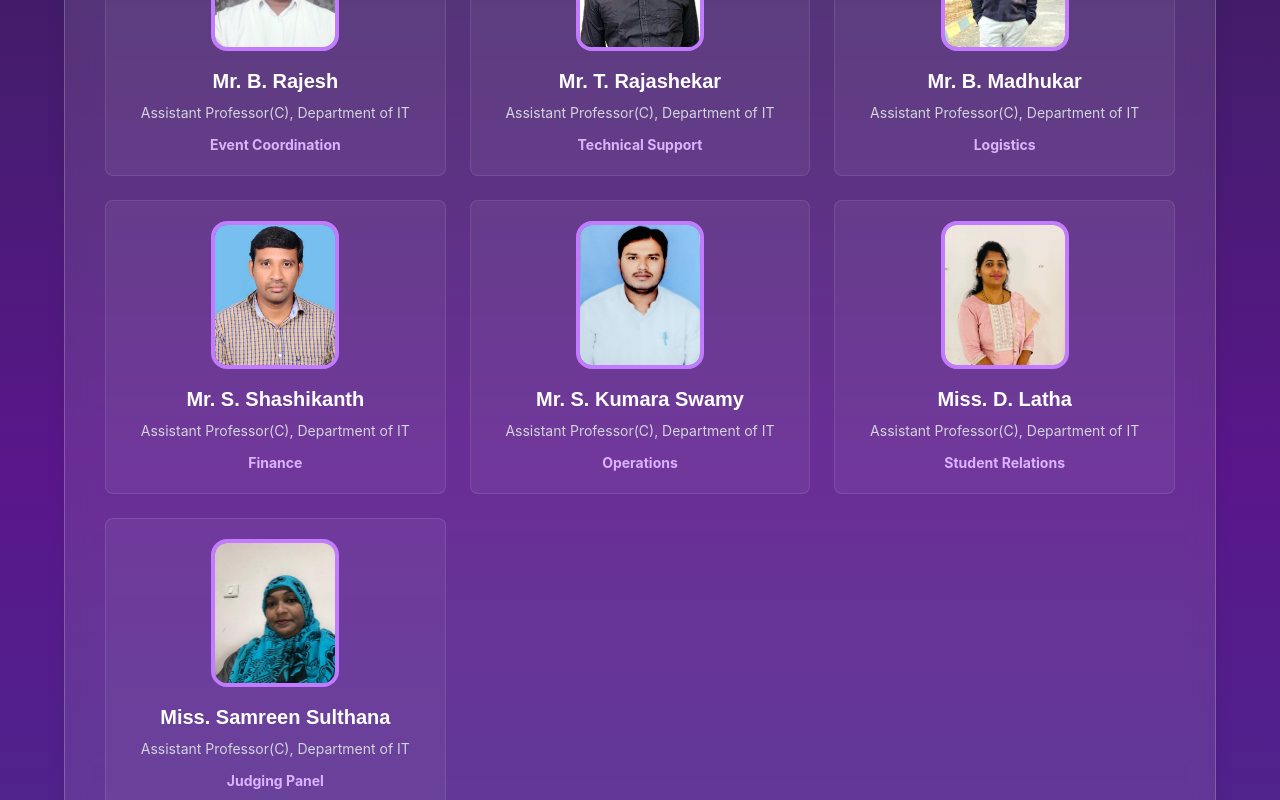
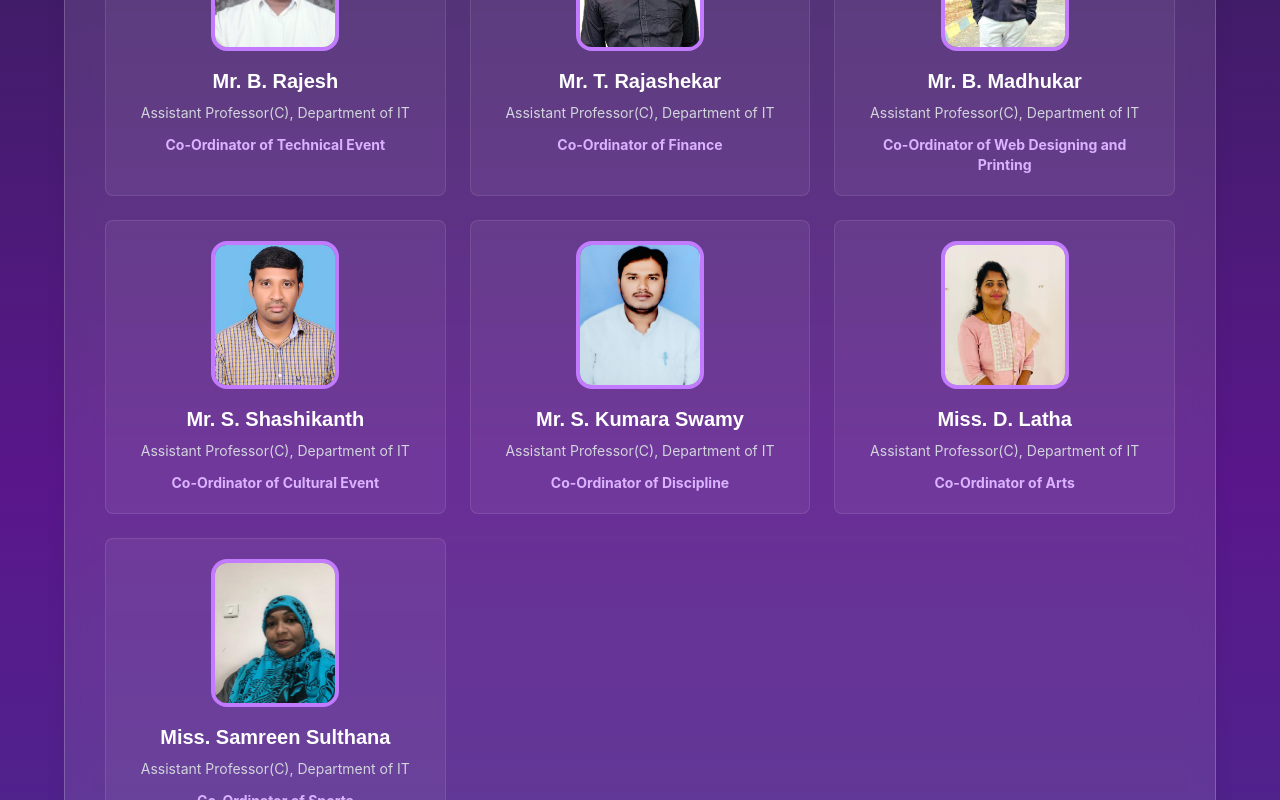
Before and after one commit to VaidyaPranav/cezarfrountend, a React (Vite) app: page / in a window 1280 px wide. Shown: the part 1060-1860 px from the top of the page. Built offline with nearby package versions, Linux system fonts and the light colour scheme; no server answers.

Commit message:
change in frounted

```diff
--- a/src/pages/logo..jsx
+++ b/src/pages/logo..jsx
@@ -42,13 +42,13 @@ export default function About() {
                                     <h2 className="text-2xl sm:text-3xl lg:text-4xl font-bold mb-8 sm:mb-10">Faculty Coordinators</h2>
                                     <div className="grid grid-cols-1 sm:grid-cols-2 lg:grid-cols-3 gap-4 sm:gap-6">
                                         {[
-                                            { name: "Mr. B. Rajesh", role: "Assistant Professor(C), Department of IT", responsibility: "Event Coordination", image: "rajesh .jpg" },
-                                            { name: "Mr. T. Rajashekar", role: "Assistant Professor(C), Department of IT", responsibility: "Technical Support", image: "rajashekar.jpeg" },
-                                            { name: "Mr. B. Madhukar", role: "Assistant Professor(C), Department of IT", responsibility: "Logistics", image: "madhukar sir.jpg" },
-                                            { name: "Mr. S. Shashikanth", role: "Assistant Professor(C), Department of IT", responsibility: "Finance", image: "shashikanthsir.jpg" },
-                                            { name: "Mr. S. Kumara Swamy", role: "Assistant Professor(C), Department of IT", responsibility: "Operations", image: "kumarsir.jpg" },
-                                            { name: "Miss. D. Latha", role: "Assistant Professor(C), Department of IT", responsibility: "Student Relations", image: "latha mam.jpg" },
-                                            { name: "Miss. Samreen Sulthana", role: "Assistant Professor(C), Department of IT", responsibility: "Judging Panel", image: "samreen mam.jpg" },
+                                            { name: "Mr. B. Rajesh", role: "Assistant Professor(C), Department of IT", responsibility: "Co-Ordinator of Technical Event", image: "rajesh .jpg" },
+                                            { name: "Mr. T. Rajashekar", role: "Assistant Professor(C), Department of IT", responsibility: "Co-Ordinator of Finance", image: "rajashekar.jpeg" },
+                                            { name: "Mr. B. Madhukar", role: "Assistant Professor(C), Department of IT", responsibility: "Co-Ordinator of Web Designing and Printing", image: "madhukar sir.jpg" },
+                                            { name: "Mr. S. Shashikanth", role: "Assistant Professor(C), Department of IT", responsibility: "Co-Ordinator of Cultural Event", image: "shashikanthsir.jpg" },
+                                            { name: "Mr. S. Kumara Swamy", role: "Assistant Professor(C), Department of IT", responsibility: "Co-Ordinator of Discipline", image: "kumarsir.jpg" },
+                                            { name: "Miss. D. Latha", role: "Assistant Professor(C), Department of IT", responsibility: "Co-Ordinator of Arts", image: "latha mam.jpg" },
+                                            { name: "Miss. Samreen Sulthana", role: "Assistant Professor(C), Department of IT", responsibility: "Co-Ordinator of Sports", image: "samreen mam.jpg" },
                                         ].map((faculty, idx) => (
                                             <div key={idx} className="bg-white/5 rounded-lg p-4 sm:p-5 border border-white/10 hover:border-purple-400/30 transition text-center">
                                                 <img src={faculty.image} alt={faculty.name} className="w-24 h-27 sm:w-32 sm:h-37 rounded-2xl mx-auto mb-4 object-cover border-4 border-purple-400"/>
```
Also changed, not shown: 1 other file (tests, documents, lock files or other folders).
